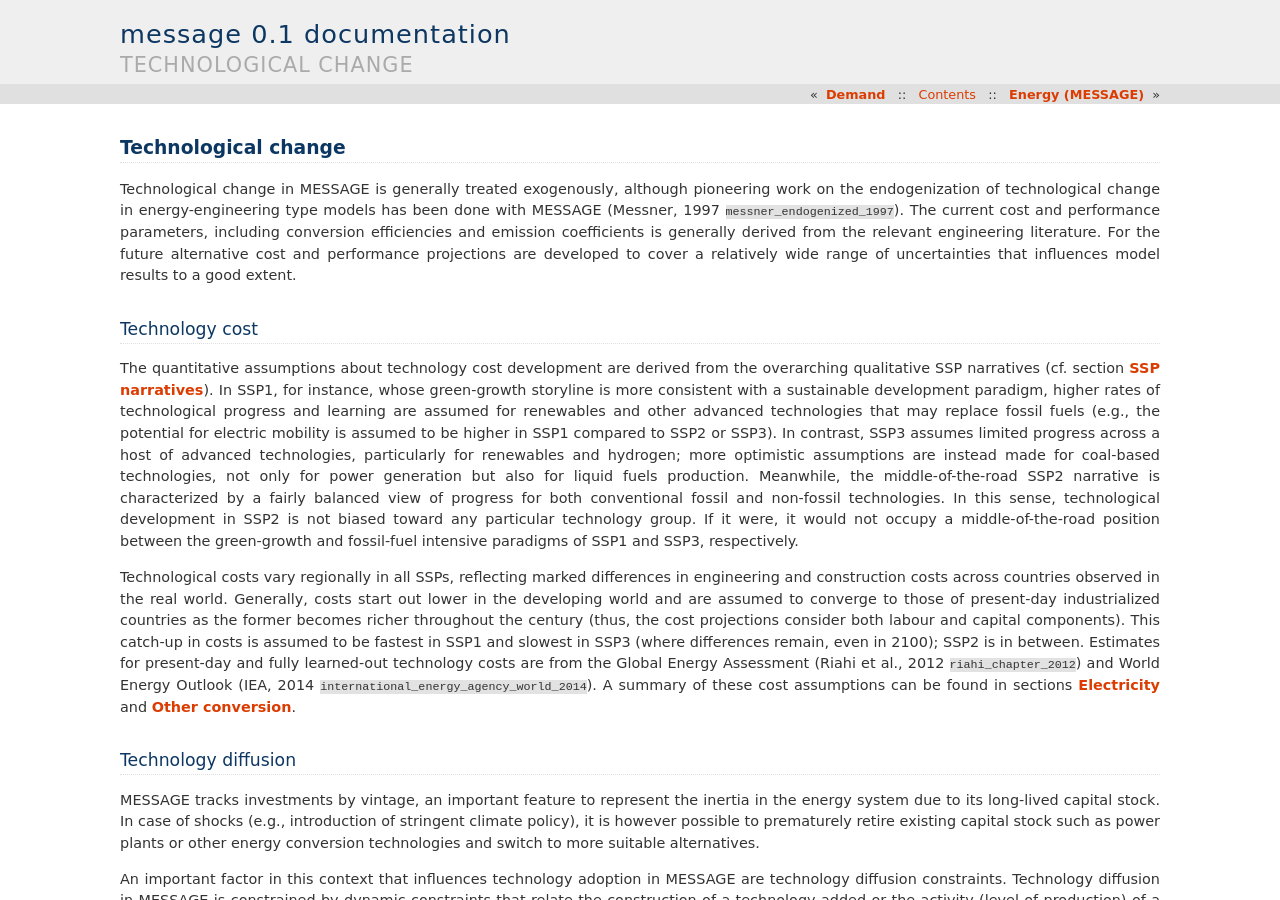
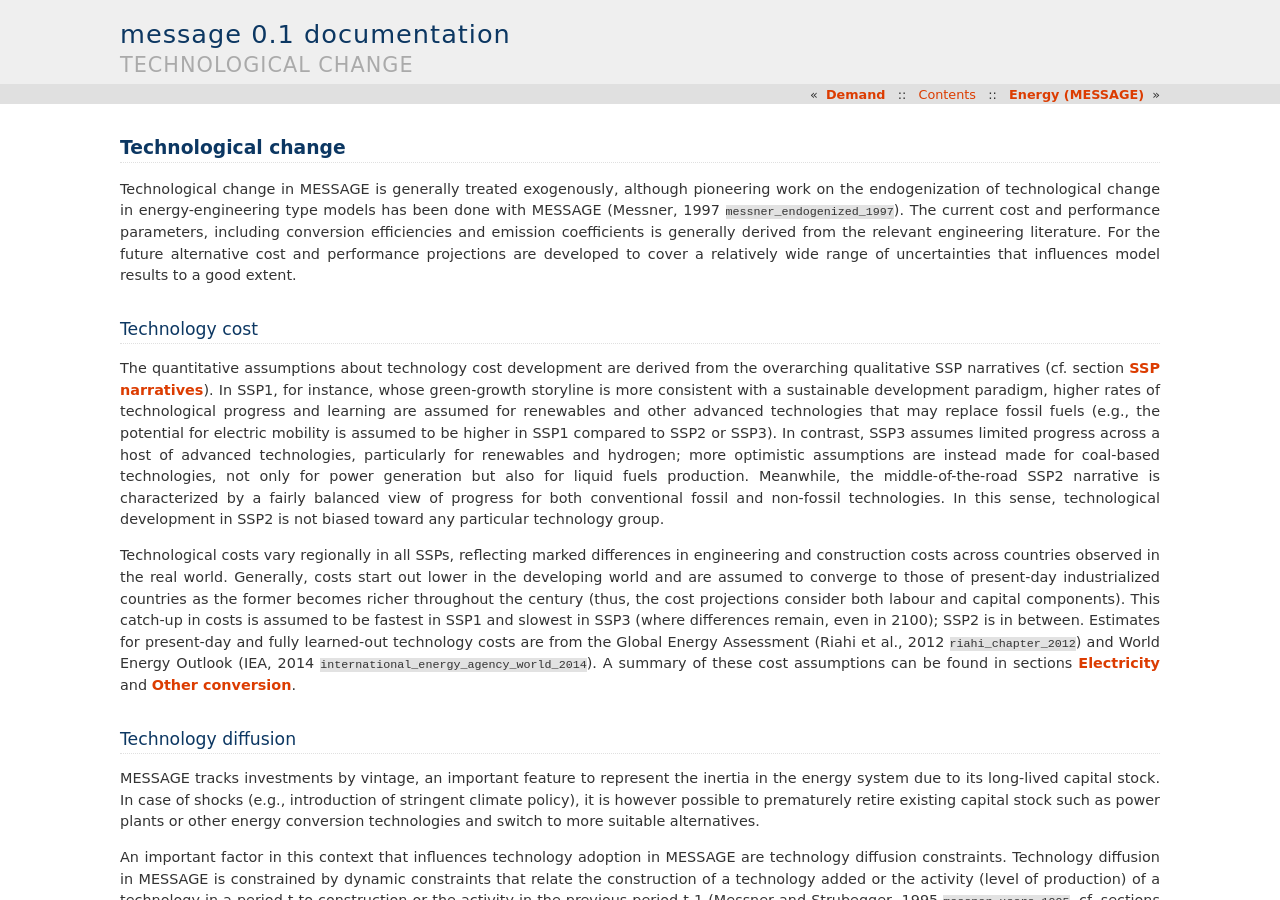
Before and after one commit to yiyi1991/message-ix-models, a Sphinx documentation site: the page built from doc/global/source/message_globiom/socio_econ/tech.rst, in a window 1280 px wide and 900 px high. Built offline with Sphinx 7.4.7, drawn with Linux system fonts in a browser that asks for light colours; pages that are not in the unit, such as notebooks, are missing from menus; cross-references to code outside the pages are shown as plain code.

Commit message:
Update tech.rst

```diff
--- a/doc/global/source/message_globiom/socio_econ/tech.rst
+++ b/doc/global/source/message_globiom/socio_econ/tech.rst
@@ -14,8 +14,7 @@ green-growth storyline is more consistent with a sustainable development paradig
 technologies that may replace fossil fuels (e.g., the potential for electric mobility is assumed to be higher in SSP1 compared to SSP2 or SSP3). In contrast, SSP3 assumes limited progress
 across a host of advanced technologies, particularly for renewables and hydrogen; more optimistic assumptions are instead made for
 coal-based technologies, not only for power generation but also for liquid fuels production. Meanwhile, the middle-of-the-road SSP2 narrative is characterized by a fairly balanced view
-of progress for both conventional fossil and non-fossil technologies. In this sense, technological development in SSP2 is not biased toward any particular technology group. If it were,
-it would not occupy a middle-of-the-road position between the green-growth and fossil-fuel intensive paradigms of SSP1 and SSP3, respectively.
+of progress for both conventional fossil and non-fossil technologies. In this sense, technological development in SSP2 is not biased toward any particular technology group.
 
 Technological costs vary regionally in all SSPs, reflecting marked differences in engineering and construction costs across countries observed in the real world. Generally, costs start
 out lower in the developing world and are assumed to converge to those of present-day industrialized countries as the former becomes richer throughout the century (thus, the cost
```
